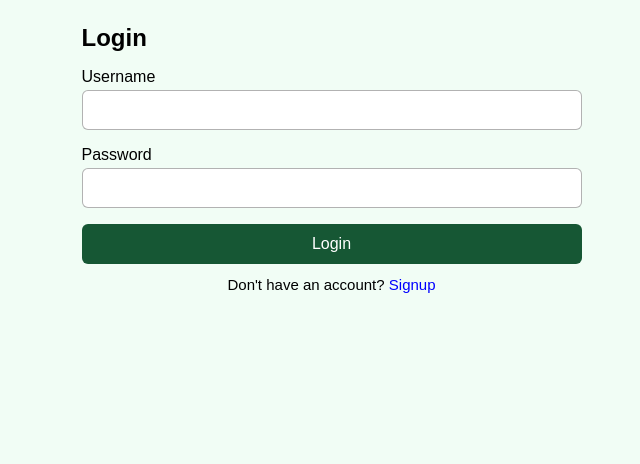
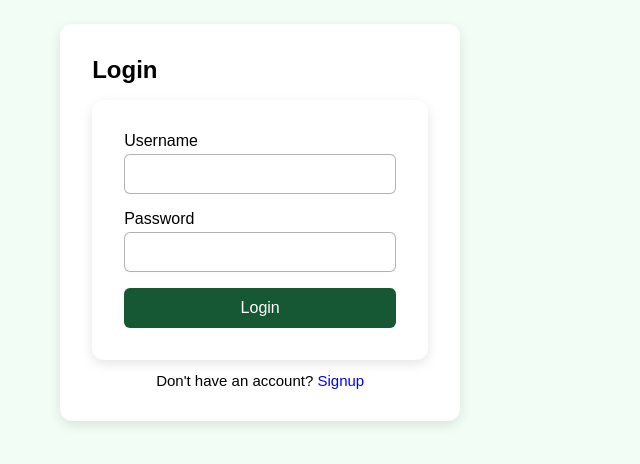
Before and after one commit to excellagun/cs476Project, a PHP site: page /login.html in a window 1280 px wide. Shown: the part 60-524 px from the top of the page, without its empty margins (117-757 px from the left). Run offline with PHP 8.4, Linux system fonts and the light colour scheme.

Commit message:
Update styles.css

```diff
--- a/styles.css
+++ b/styles.css
@@ -233,7 +233,12 @@
   }
 
   .auth-form {
-    max-width: 500px;
+    width: 100%;
+    max-width: 400px;
+    padding: 32px;
+    background-color: #ffffff;
+    border-radius: 12px;
+    box-shadow: 0 4px 12px rgba(0, 0, 0, 0.1);
   }
 
   .auth-option {
```
